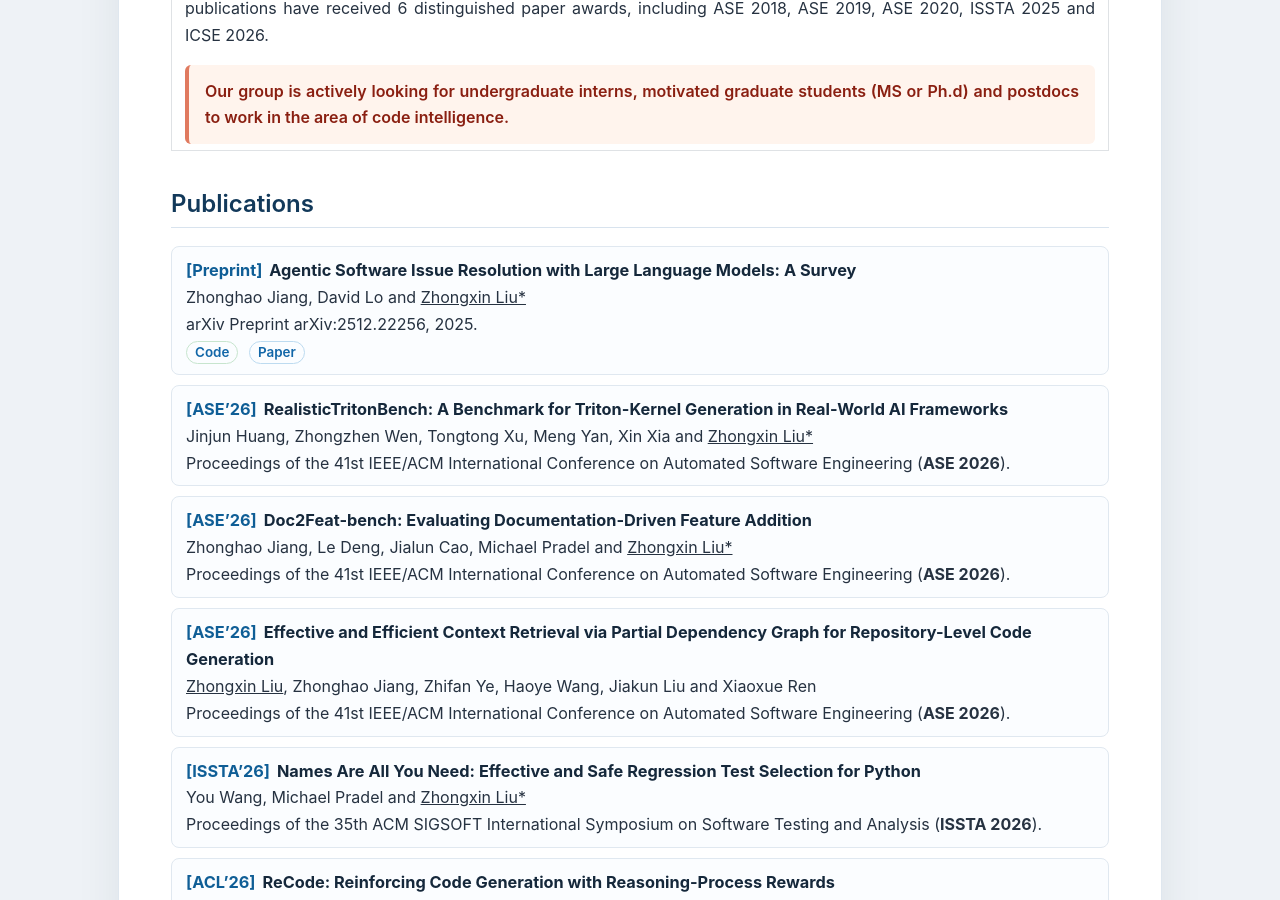
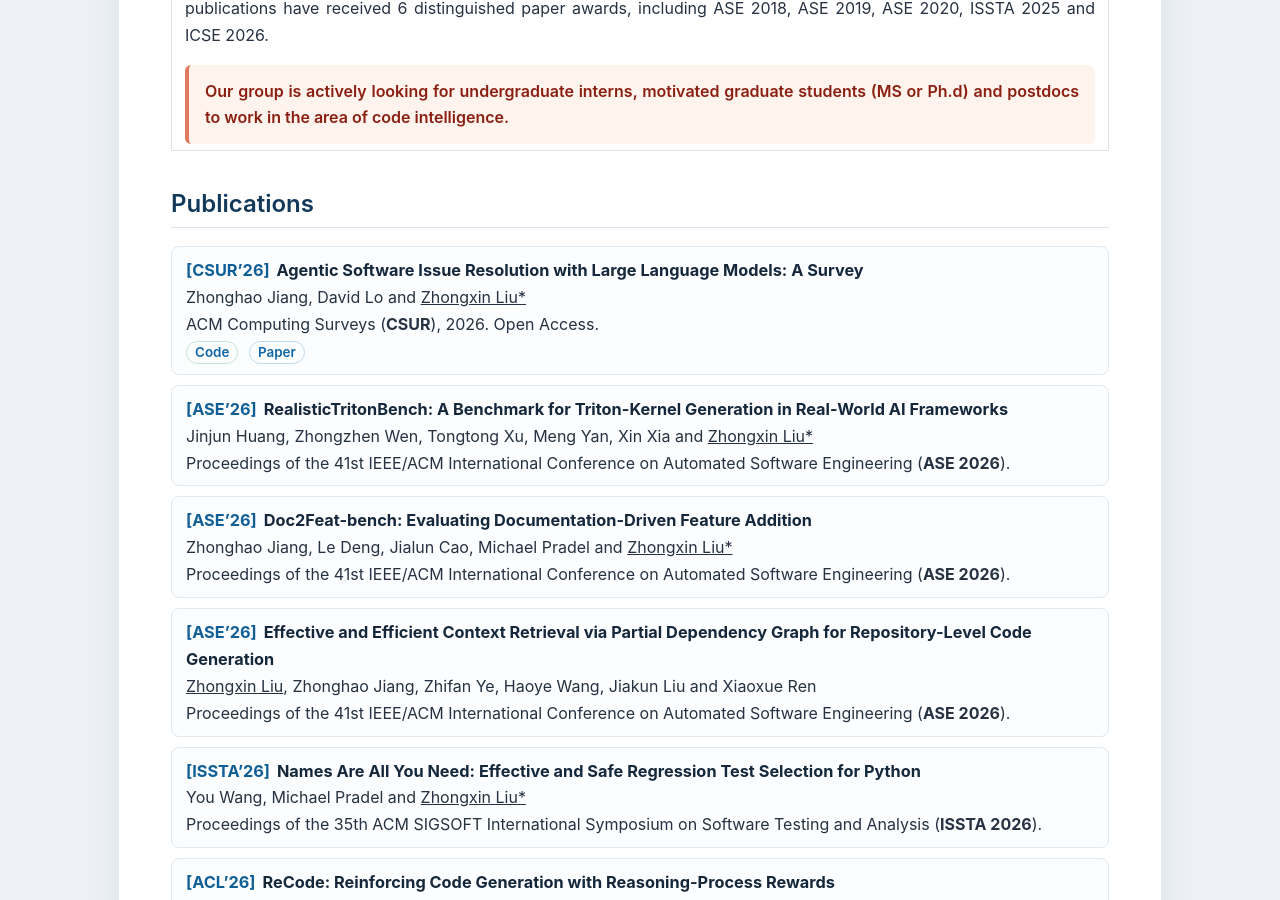
Before and after one commit to zhongxin-liu/zhongxin-liu.github.io, a Jekyll site: the page index.html, which Jekyll copies as it is, in a window 1280 px wide and 900 px high, scrolled down 623 px. Built offline with Jekyll 4.4.1, drawn with Linux system fonts in a browser that asks for light colours.

Commit message:
Update agentic issue resolution survey to open-access CSUR publication

```diff
--- a/index.html
+++ b/index.html
@@ -77,11 +77,12 @@ gtag('config', 'UA-158965281-1');
 <h2>Publications</h2>
 <ul>
 <li>
-<b><span style="color: #0b5394;">[Preprint]</span> Agentic Software Issue Resolution with Large Language Models: A Survey</b><br>
+<b><span style="color: #0b5394;">[CSUR’26]</span> Agentic Software Issue Resolution with Large Language Models: A Survey</b><br>
 Zhonghao Jiang, David Lo and <u>Zhongxin Liu*</u><br>
-arXiv Preprint arXiv:2512.22256, 2025.
+ACM Computing Surveys (<b>CSUR</b>), 2026.
+ Open Access.
 <br>
-<a href="https://github.com/ZhonghaoJiang/Awesome-Issue-Solving" target="_blank" class="publication-link code-link">Code</a> <a href="https://doi.org/10.48550/arXiv.2512.22256" target="_blank" class="publication-link paper-link">Paper</a><br>
+<a href="https://github.com/ZhonghaoJiang/Awesome-Issue-Solving" target="_blank" class="publication-link code-link">Code</a> <a href="https://doi.org/10.1145/3849702" target="_blank" class="publication-link paper-link">Paper</a><br>
 </li>
 <li>
 <b><span style="color: #0b5394;">[ASE’26]</span> RealisticTritonBench: A Benchmark for Triton-Kernel Generation in Real-World AI Frameworks</b><br>
```
Also changed, not shown: metadata/pub2.bib (+5 -4 lines).
